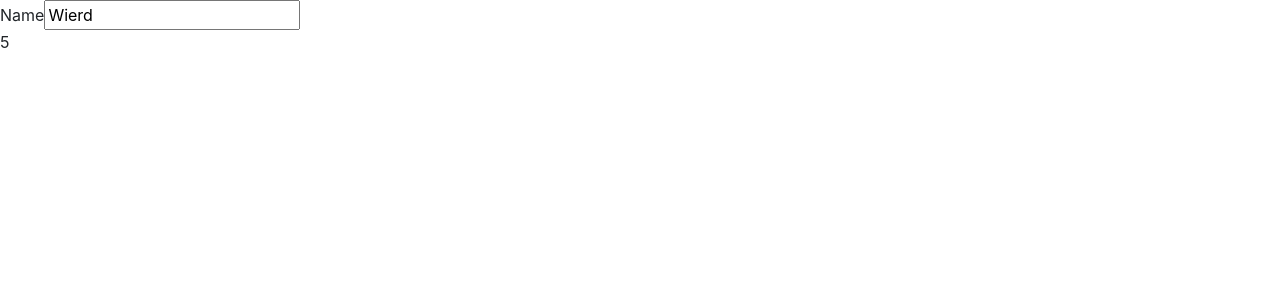
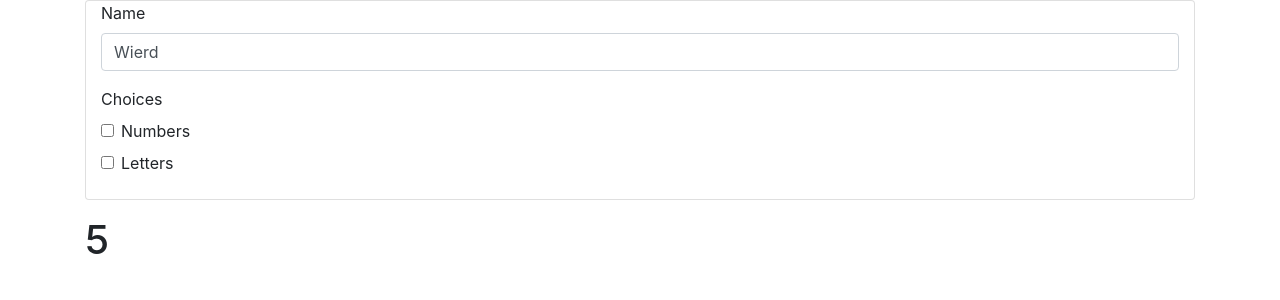
Before and after one commit to Zehua-Chen/random, a Vue app: page / in a window 1280 px wide. Shown: the top 300 px of the page. Built offline with nearby package versions, Linux system fonts and the light colour scheme.

Commit message:
[feat] v-model

```diff
--- a/src/App.vue
+++ b/src/App.vue
@@ -2,8 +2,9 @@
 </style>
 
 <template>
-  <div>
+  <div class="container">
     <RandomSection v-model="section"></RandomSection>
+    <h1>{{ section.name.length }}</h1>
   </div>
 </template>
 
@@ -25,9 +26,6 @@ export default Vue.extend({
     }
   },
   methods: {
-    click() {
-      console.log("Asshole")
-    }
   }
 });
 </script>
--- a/src/components/RandomSection/RandomSection.vue
+++ b/src/components/RandomSection/RandomSection.vue
@@ -1,11 +1,23 @@
 <template>
-  <div>
-    <div>
-      <span>Name</span>
-      <input v-model="value.name" @input="onNameChange" />
+  <form class="card container">
+    <div class="form-group">
+      <label>Name</label>
+      <input class="form-control" v-model="value.name" @input="onNameChange" />
     </div>
-    <span>{{ value.name.length }}</span>
-  </div>
+    <div class="form-group">
+      <label>Choices</label>
+      <div class="form-check">
+        <div>
+          <input class="form-check-input" type="checkbox">
+          <label>Numbers</label>
+        </div>
+        <div>
+          <input class="form-check-input" type="checkbox">
+          <label>Letters</label>
+        </div>
+      </div>
+    </div>
+  </form>
 </template>
 
 <script lang="ts">
@@ -16,11 +28,15 @@ export default Vue.extend({
   props: {
     value: {
       type: Object,
-      required: false
+      default: {
+        name: "Random Section"
+      }
     }
   },
   methods: {
     onNameChange(event: InputEvent) {
+      event.stopPropagation();
+
       this.$emit("input", {
         name: (event.target as HTMLInputElement).value
       })
```
